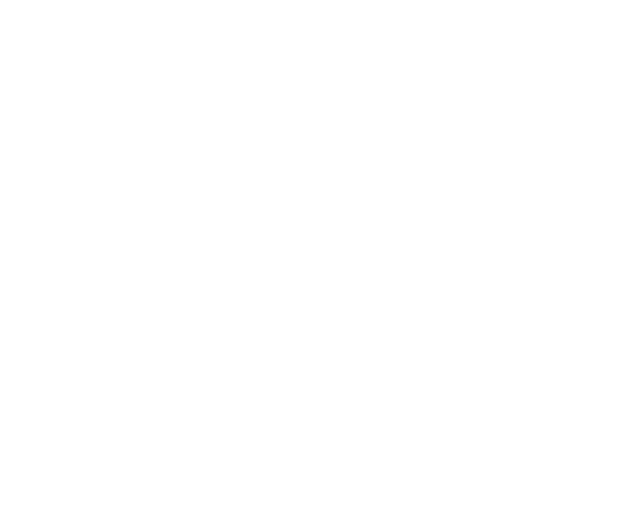
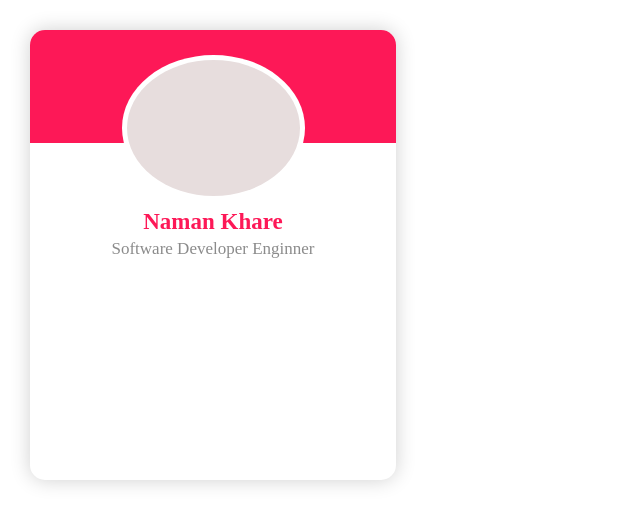
Before and after one commit to NamanKhare-gif/UI-Card-with-dynamic-colors, a plain HTML site: page index.html in a window 1280 px wide. Shown: the whole page, without its empty margins (0-640 px from the left). Drawn offline with Linux system fonts and the light colour scheme; a web font is replaced by a local one.

Commit message:
complete the basic theme with some headings

```diff
--- a/index.html
+++ b/index.html
@@ -4,13 +4,34 @@
     <meta charset="UTF-8">
     <meta name="viewport" content="width=device-width, initial-scale=1.0">
     <title>Dynamic Color Card Design</title>
+    <link rel="stylesheet" href="style.css">
+    <link rel="preconnect" href="https://fonts.googleapis.com">
+    <link rel="preconnect" href="https://fonts.gstatic.com" crossorigin>
+    <link href="https://fonts.googleapis.com/css2?family=Montserrat:ital,wght@0,100..900;1,100..900&family=Playfair:ital,opsz,wght@0,5..1200,300..900;1,5..1200,300..900&family=Poppins:ital,wght@0,100;0,200;0,300;0,400;0,500;0,600;0,700;0,800;0,900;1,100;1,200;1,300;1,400;1,500;1,600;1,700;1,800;1,900&display=swap" rel="stylesheet">
 </head>
 <body>
 
     <section class="Card-main">
-        <div class="Card">
-            <div class="Top-section"></div>
-            <div class="Bottom-section"></div>
+        <div class="Main-content">
+            <div class="Card">
+                <div class="Top-section"></div>
+                <div class="Bottom-section">
+                    <div class="img-section">
+                        <div class="profile-section">
+                            <div class="profile-img"></div>
+                        </div>
+                    </div>
+                    <div class="heading">
+                        <h2 id="main-heading">Naman Khare</h2>
+                        <p id="sub-heading">Software Developer Enginner</p>
+                    </div>
+                    <div class="Hero-content">
+                        <div class="followers"></div>
+                        <div class="Messages"></div>
+                    </div>
+                </div>
+            </div>
+            <div class="Dynamic-colors-btns"></div>
         </div>
     </section>
 
--- a/style.css
+++ b/style.css
@@ -0,0 +1,72 @@
+ *{
+    box-sizing: border-box;
+    padding: 0px;
+    margin: 0px;
+ }
+
+ body{
+    padding: 30px;
+ }
+
+ .Card{
+    height: 450px;
+    width: 30%;
+    border-radius: 15px;
+    box-shadow: 0 0 20px rgba(0, 0, 0, 0.19);
+ }
+
+ /* Top Section */
+
+ .Top-section{
+    height: 25%;
+    background: #FD1857;
+    border-top-left-radius: 15px;
+    border-top-right-radius: 15px;
+ }
+
+ /* Bottom Section */
+
+ .Bottom-section{
+    height: 75%;
+    border-bottom-left-radius: 15px;
+    border-bottom-right-radius: 15px;
+ }
+
+ .img-section{
+    display: flex;
+    align-items: center;
+    justify-content: center;
+ }
+
+ .profile-section{
+    padding: 5px;
+    background-color: white;
+    border-radius: 50%;
+    width: 50%;
+    align-items: center;
+    margin-top: -88px;
+ }
+
+ .profile-img{
+    background-color: rgb(231, 221, 221);
+    background-size: cover;
+    border-radius: 50%;
+    height: 136px;
+    width: 100%;
+ }
+
+ #main-heading{
+    color: #FD1857;
+    text-align: center;
+    font-size: 23px;
+    margin-top: 8px;
+ }
+
+ #sub-heading{
+    text-align: center;
+    color: #8B8B8B;
+    margin-top: 4px;
+    font-size: 17px;
+ }
+
+ /* Dynamic colors section */
```
Also changed, not shown: default-img.png (added).
